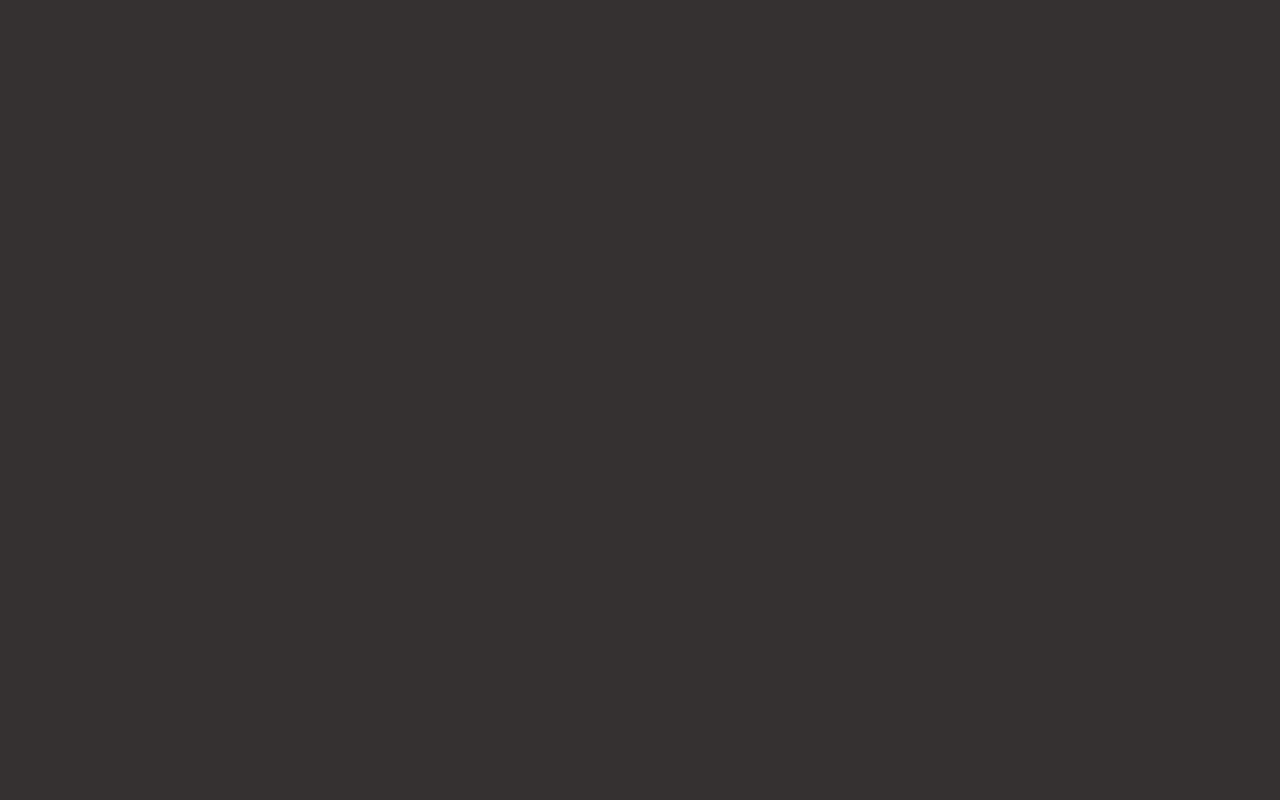
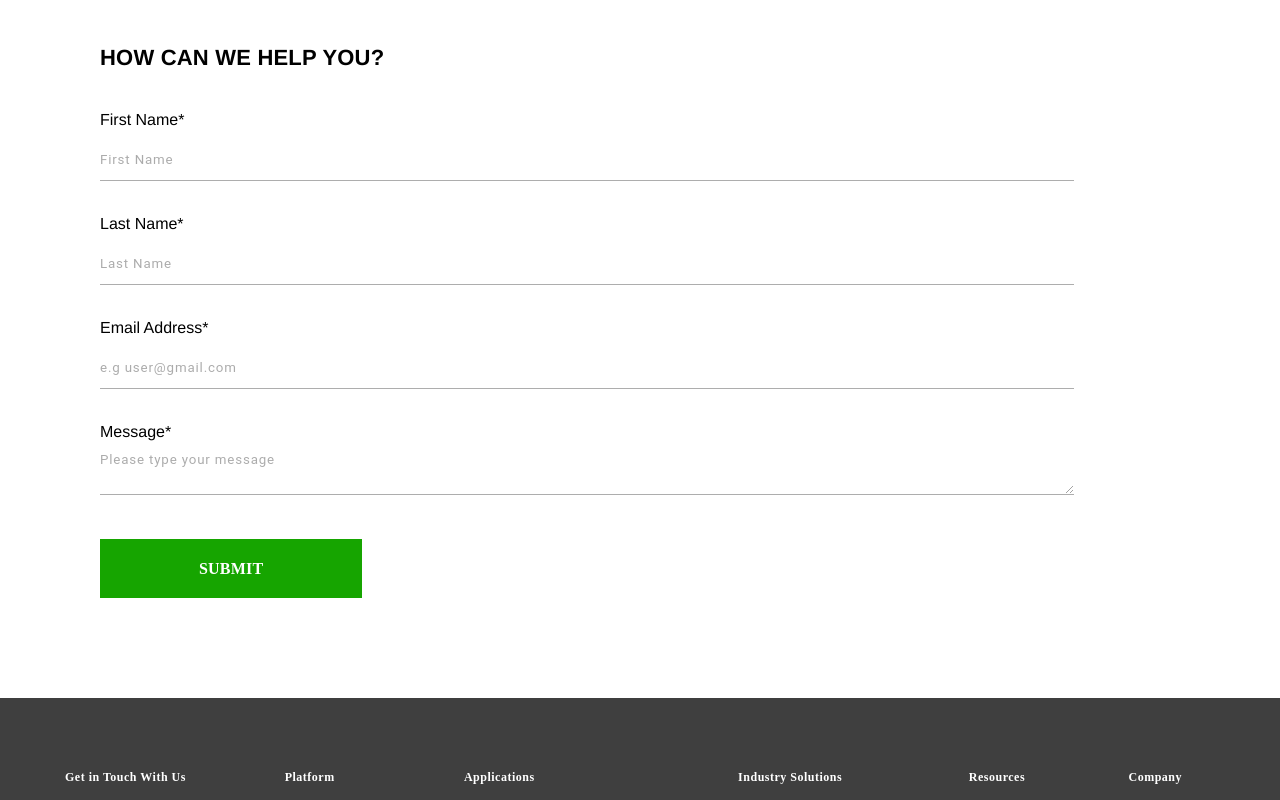
Before and after one commit to pragyavaishanav/React-Project, a React (Create React App) app: page /contact-us in a window 1280 px wide. Shown: the part 700-1500 px from the top of the page. Before the commit the page ends 800 px from the top, so only its background shows below. Built offline with nearby package versions, Linux system fonts and the light colour scheme; a web font is replaced by a local one.

Commit message:
added contact us form

```diff
--- a/src/App.js
+++ b/src/App.js
@@ -2,6 +2,7 @@ import './App.css';
 import Homepage from './pages/homepage';
 import CaseStudy from './pages/wiscon-products-case-study';
 import { Switch, Route } from 'react-router-dom';
+import ContactUS from './pages/contactUs'
 
 function App() {
   return (
@@ -10,6 +11,7 @@ function App() {
       <Switch>
         <Route exact path="/" component={Homepage}/>
         <Route exact path="/wiscon-products-case-study" component={CaseStudy}/>
+        <Route exact path="/contact-us" component={ContactUS}/>
       </Switch>
 
     </div>
--- /dev/null
+++ b/src/components/contact-us-form/contact-us-form.component.jsx
@@ -0,0 +1,145 @@
+import React from "react";
+import emailjs from "emailjs-com";
+import './contact-us-form.styles.scss'
+
+const initialState = {
+  firstName: "",
+  lastName: "",
+  email: "",
+  message: "",
+  firstNameError: "",
+  lastNameError: "",
+  emailError: "",
+  messageError: "",
+  classname: "hide-error"
+};
+
+export default class ValiationForm extends React.Component {
+  state = initialState;
+
+  handleChange = e => {
+    const isCheckbox = e.target.type === "checkbox";
+    this.setState({
+      [e.target.name]: isCheckbox
+        ? e.target.checked
+        : e.target.value
+    });
+    this.setState({classname: "hide-error"})
+  };
+
+  validate = () => {
+    let firstNameError = "";
+    let lastNameError = "";
+    let emailError = "";
+    let messageError = "";
+
+    if (!this.state.firstName) {
+      firstNameError = "Please complete this required field";
+    }
+
+    if (!this.state.lastName) {
+      lastNameError = "Please complete this required field";
+    }
+
+    if (!this.state.message) {
+      messageError = "Please complete this required field";
+    }
+
+    if (!this.state.email.includes("@")) {
+      emailError = "Invalid email address";
+    }
+
+    if (emailError || firstNameError || lastNameError || messageError) {
+      this.setState({ emailError, firstNameError , lastNameError, messageError});
+      this.setState({classname: "errormsg"})
+      return false;
+    }
+
+    return true;
+  };
+
+  handleSubmit = e => {
+    e.preventDefault();
+    const isValid = this.validate();
+    if (isValid) {
+        emailjs.sendForm('service_6se4ao7', 'template_gnhvh88', e.target, 'user_UvAGTO1QXyVLDBxrjlJmo')
+        .then((result) => {
+            console.log(result.text);
+        }, (error) => {
+            console.log(error.text);
+        });
+        alert("form submitted");
+        this.setState(initialState);
+    }
+    else{
+      console.log(this.state);
+      alert("Please enter correct details.");
+    }
+  };
+
+  render() {
+    return (
+        <div className="contact-us-form-container">
+            <div className="contact-us-form-title">How can we help you?</div>
+            <div>
+                <form onSubmit={this.handleSubmit}>
+                    <div>
+                        <label className="forms-style" >First Name*</label>
+                        <input
+                            name="firstName"
+                            placeholder="First Name"
+                            className="input"
+                            value={this.state.firstName}
+                            onChange={this.handleChange}
+                        />
+                        <div className={this.state.classname} >
+                            <label className="error-label" >{this.state.firstNameError}</label>
+                        </div>
+                    </div>
+                    <div>
+                        <label className="forms-style" >Last Name*</label>
+                        <input
+                            name="lastName"
+                            placeholder="Last Name"
+                            className="input"
+                            value={this.state.lastName}
+                            onChange={this.handleChange}
+                        />
+                        <div className={this.state.classname} >
+                            <label className="error-label" >{this.state.lastNameError}</label>
+                        </div>
+                    </div>
+                    <div>
+                        <label className="forms-style" >Email Address*</label>
+                        <input
+                            name="email"
+                            placeholder="e.g user@gmail.com"
+                            className="input"
+                            value={this.state.email}
+                            onChange={this.handleChange}
+                        />
+                        <div className={this.state.classname} >
+                            <label className="error-label" >{this.state.emailError}</label>
+                        </div>
+                    </div>
+                    <div>
+                        <label className="forms-style" >Message*</label>
+                        <textarea
+                            rows="1"
+                            name="message"
+                            placeholder="Please type your message"
+                            className="input"
+                            value={this.state.message}
+                            onChange={this.handleChange}
+                        />
+                        <div className={this.state.classname} >
+                            <label className="error-label" >{this.state.messageError}</label>
+                        </div>
+                    </div>
+                    <input className="input-submit-btn" type="submit" />
+                </form>
+            </div>
+        </div>
+    );
+  }
+}
--- /dev/null
+++ b/src/components/contact-us-form/contact-us-form.styles.scss
@@ -0,0 +1,84 @@
+.contact-us-form-container{
+    padding: 100px 100px;
+    background-color: white;
+}
+
+.contact-us-form-title{
+    color: black;
+    font-family: 'DIN-Black',Helvetica,Arial,sans-serif;
+    font-size: 22px;
+    letter-spacing: .2px;
+    line-height: 38px;
+    text-transform: uppercase;
+    margin: 0;
+    padding-top: 15px;
+    font-weight: bold;
+}
+
+.forms-style {
+    color: black;
+    font-family: 'DIN-Regular',Helvetica,Arial,sans-serif;
+    font-size: 16px;
+    letter-spacing: 0;
+    line-height: 26px;
+    margin-top: 30px;
+    display: block;
+}
+
+.input{
+    background: transparent;
+    border: 0;
+    border-bottom: 1px solid #777;
+    opacity: .6;
+    color: black;
+    font-family: 'Roboto',sans-serif;
+    letter-spacing: .83px;
+    line-height: 15px;
+    min-height: 40px;
+    margin-top: 5px;
+    padding-left: 0px;
+    outline: none;
+    width: 90%;
+}
+
+.input-submit-btn{
+    color: white;
+    font-weight: bold;
+    font-family: "DIN-Black";
+    font-size: 16px;
+    letter-spacing: .19px;
+    line-height: 55px;
+    text-align: center;
+    text-transform: uppercase;
+    background: #16a500;
+    border: 0;
+    padding: 2px 99px;
+    margin-top: 40px;
+    -webkit-appearance: none;
+}
+
+.input-submit-btn:hover{
+    cursor: pointer;
+}
+
+
+.errormsg{
+    list-style: none;
+    margin-top: 15px;
+    margin-bottom: 60px;
+    color: black;
+}
+
+.hide-error{
+    display: none;
+}
+
+.error-label{
+    color: black;
+    font-family: 'DIN-Regular',Helvetica,Arial,sans-serif;
+    font-size: 16px;
+    letter-spacing: 0;
+    line-height: 26px;
+    margin-top: 30px;
+    display: block;
+}
--- /dev/null
+++ b/src/pages/contactUs.jsx
@@ -0,0 +1,25 @@
+import React from 'react';
+import ContactUsForm from '../components/contact-us-form/contact-us-form.component';
+import Header from '../sections/header/header.component';
+import Footer from '../sections/footer/footer.component';
+
+const ContactUs = () => (
+    <div>
+        <Header></Header>
+        <div style={{
+            backgroundColor: "white",
+            padding: "285px 100px 150px 100px",
+            color: "black",
+            fontFamily: "sans-serif, Helvetica",
+            fontSize: "126px",
+            letterSpacing: "-5.02px",
+            lineHeight: "96px",
+            textTransform: "uppercase",
+            fontWeight: "bold"
+        }}>Contact us</div>
+        <ContactUsForm></ContactUsForm>
+        <Footer></Footer>
+    </div>
+)
+
+export default ContactUs;
```
Also changed, not shown: package.json (+7 -6 lines), 1 other file (tests, documents, lock files or other folders).
